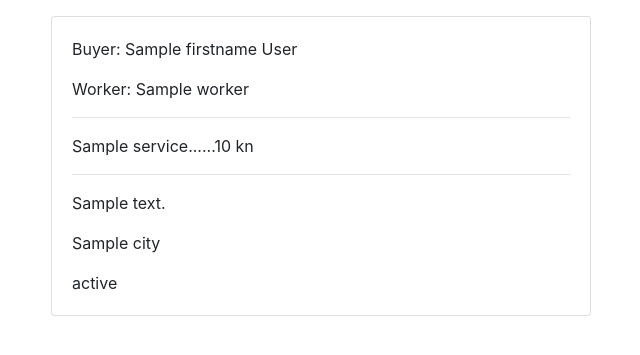
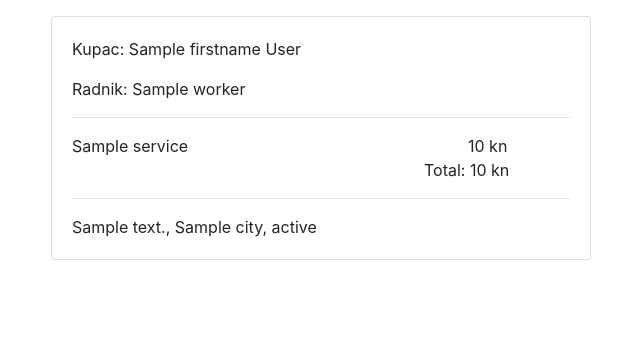
Before and after one commit to matej5/IPAPZ_online_service, a Symfony app: template templates/receipt/index.html.twig in a window 1280 px wide. Shown: the part 66-421 px from the top of the page, without its empty margins (34-674 px from the left). Run offline with Twig, Linux system fonts and the light colour scheme; the template is opened without the code that fills it: most values are stand-ins (such as "Sample title", 1, 10 or a date in 2020); some libraries are stand-ins or nearby versions.

Commit message:
jobs wor worker and receipts updated

```diff
--- a/src/Form/UserFormType.php
+++ b/src/Form/UserFormType.php
@@ -14,6 +14,10 @@ use Symfony\Component\Form\Extension\Core\Type\TextType;
 use Symfony\Component\Form\FormBuilderInterface;
 use Symfony\Component\OptionsResolver\OptionsResolver;
 
+/**
+ * Class UserFormType
+ * @package App\Form
+ */
 class UserFormType extends AbstractType
 {
     public function buildForm(FormBuilderInterface $builder, array $options)
--- a/templates/base.html.twig
+++ b/templates/base.html.twig
@@ -33,6 +33,11 @@
                 </li>
                 <li class="nav-item active">
                     <a class="nav-link" href="{{ path('office_index') }}">Office</a>
+                </li>
+            {% endif %}
+            {% if is_granted('ROLE_WORKER') or is_granted('ROLE_BOSS') %}
+                <li class="nav-item active">
+                    <a class="nav-link" href="{{ path('receipt_view') }}">Jobs</a>
                 </li>
             {% endif %}
             {% if is_granted('ROLE_USER') %}
--- a/templates/post/index.html.twig
+++ b/templates/post/index.html.twig
@@ -1,7 +1,7 @@
 {% extends 'base.html.twig' %}
 
 {% block body %}
-
+    <h1>Pocetna</h1>
     {% if is_granted('ROLE_BOSS') %}
         {{ form_start(form) }}
             {{ form_row(form.title) }}
--- a/templates/receipt/index.html.twig
+++ b/templates/receipt/index.html.twig
@@ -6,16 +6,18 @@
             <div class="col-lg-6">
                 <div class="card">
                     <div class="card-body">
-                        <p class="card-text">Buyer: {{ receipt.buyer.firstname }} {{ receipt.buyer.lastname }}</p>
-                        <p class="card-text">Worker: {{ receipt.worker.name }}</p>
+                        <p class="card-text">Kupac: {{ receipt.buyer.firstname }} {{ receipt.buyer.lastname }}</p>
+                        <p class="card-text">Radnik: {{ receipt.worker.name }}</p>
                         <hr>
-                        {% for service in receipt.getService %}
-                        <p class="card-text">{{ service.name }}......{{ service.cost }} kn</p>
-                        {% endfor %}
+                        <div class="row">
+                            {% for service in receipt.getService %}
+                                    <div class="col-md-9">{{ service.name }}</div>
+                                    <div class="col-md-3">{{ service.cost }} kn</div>
+                            {% endfor %}
+                            <div class="col-md-4 offset-md-8">Total: {{ receipt.getTotal }} kn</div>
+                        </div>
                         <hr>
-                        <p class="card-text">{{ receipt.office.address }}</p>
-                        <p class="card-text">{{ receipt.office.city }}</p>
-                        <p class="card-text">{{ receipt.office.getState }}</p>
+                        <p class="card-text">{{ receipt.office.address }}, {{ receipt.office.city }}, {{ receipt.office.getState }}</p>
                     </div>
                 </div>
             </div>
--- a/templates/user/view.html.twig
+++ b/templates/user/view.html.twig
@@ -12,8 +12,8 @@
 
         <h3>Profile</h3>
         <hr>
-        <p>{{ user.firstname }} {{ user.lastname }}</p>
-        <p>{{ user.email }}</p>
+        <p>Name: {{ user.firstname }} {{ user.lastname }}</p>
+        <p>Email: {{ user.email }}</p>
         <img class="img-thumbnail" style="height: 150px; width: 150px;" src="{{ asset('images/'~ user.email ~'/'~ user.image ) }}">
             <hr>
     {% endif %}
```
Also changed, not shown: src/Controller/ReceiptController.php (+23 -4 lines), src/Controller/UserController.php (+2 -7 lines), src/Entity/Receipt.php (+9 -0 lines).
